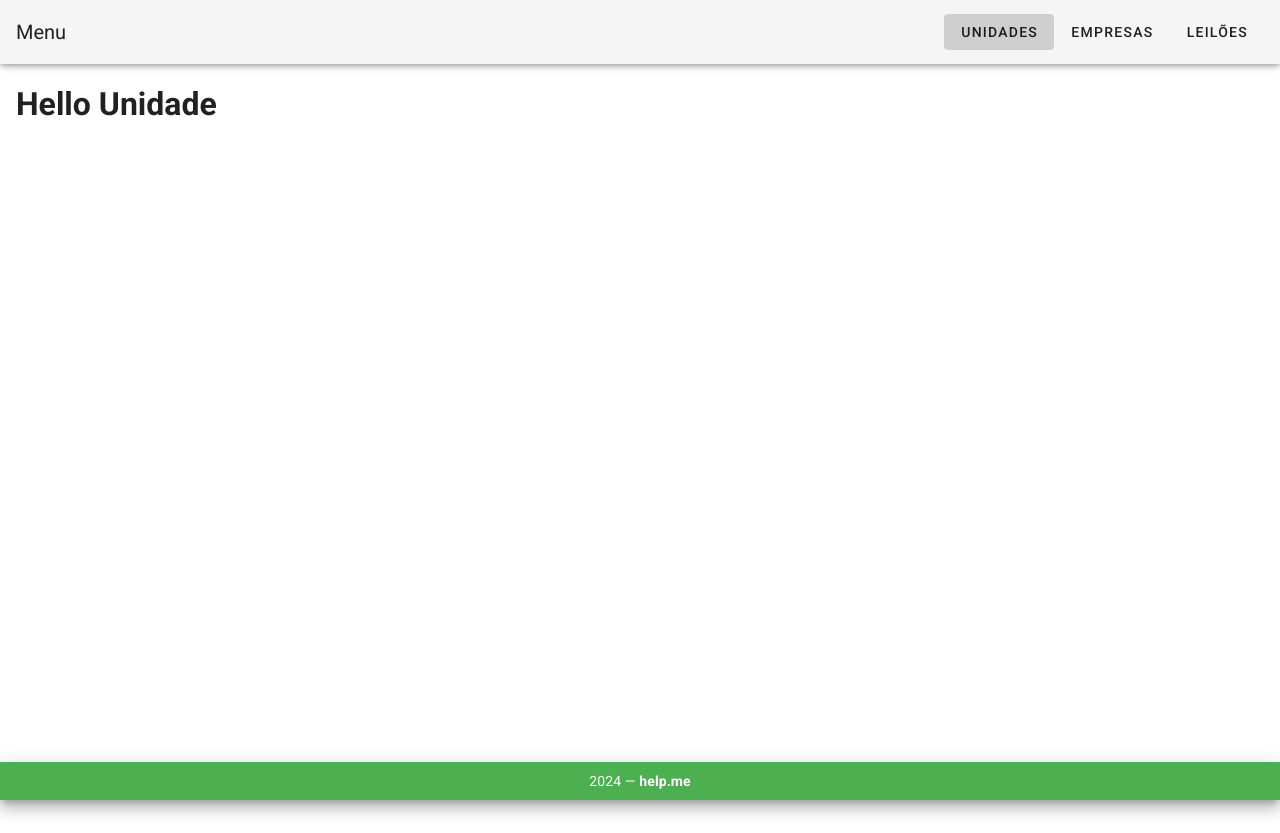
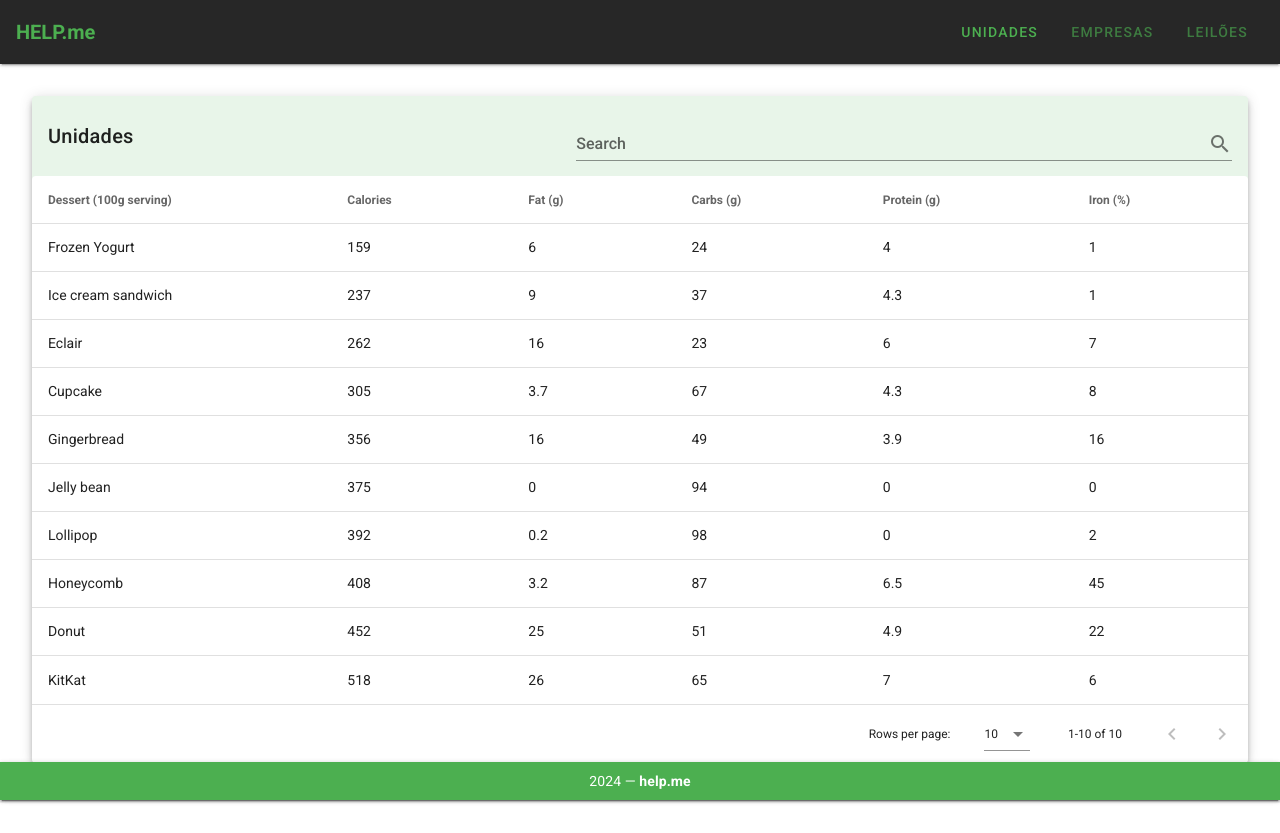
Before and after one commit to GabrielLimaBzr/help.me-web, a Vue app: page /#/unidades in a window 1280 px wide. Before the commit the page ends 800 px from the top, so only its background shows below. Built offline with nearby package versions, Linux system fonts and the light colour scheme.

Commit message:
add v-table

```diff
--- a/src/App.vue
+++ b/src/App.vue
@@ -1,13 +1,7 @@
 <template>
   <v-app>
-    <v-app-bar app>
-      <v-toolbar-title>Menu</v-toolbar-title>
-      <v-spacer></v-spacer>
-      <v-btn text to="/unidades">Unidades</v-btn>
-      <v-btn text to="/empresas">Empresas</v-btn>
-      <v-btn text to="/leiloes">Leilões</v-btn>
-    </v-app-bar>
-    <v-main class="ma-4">
+    <MenuBarComponent/>
+    <v-main class="ma-8">
       <router-view></router-view>
     </v-main>
     <FooterComponent/>
@@ -17,12 +11,14 @@
 <script>
 
 import FooterComponent from '@/components/FooterComponent.vue'
+import MenuBarComponent from '@/components/MenuBarComponent.vue'
 
 export default {
   name: 'App',
 
   components: {
-    FooterComponent
+    FooterComponent,
+    MenuBarComponent
   },
 
   data: () => ({
--- a/src/components/FooterComponent.vue
+++ b/src/components/FooterComponent.vue
@@ -1,6 +1,6 @@
 <template>
-    <v-footer dark padless app inset>
-        <v-card class="flex" flat tile color="green" :elevation="10">
+    <v-footer dark padless app inset :elevation="2">
+        <v-card class="flex" flat tile color="green" :elevation="2">
             <v-card-text class="py-2 white--text text-center">
                 {{ new Date().getFullYear() }} — <strong>help.me</strong>
             </v-card-text>
--- /dev/null
+++ b/src/components/MenuBarComponent.vue
@@ -0,0 +1,9 @@
+<template>
+    <v-app-bar app dark elevation="2">
+      <v-toolbar-title style="color: #4CAF50; font-weight: bold;">HELP.me</v-toolbar-title>
+      <v-spacer></v-spacer>
+      <v-btn plain color="green" to="/unidades">Unidades</v-btn>
+      <v-btn plain color="green" to="/empresas">Empresas</v-btn>
+      <v-btn plain color="green" to="/leiloes">Leilões</v-btn>
+    </v-app-bar>
+</template>
--- a/src/views/unidade/Unidades.vue
+++ b/src/views/unidade/Unidades.vue
@@ -1,18 +1,123 @@
 <template>
-    <h1>Hello Unidade</h1>
+    <v-card color="green lighten-5" :elevation="5">
+        <v-card-title>
+            Unidades
+            <v-spacer></v-spacer>
+            <v-text-field v-model="search" append-icon="mdi-magnify" label="Search" single-line
+                hide-details></v-text-field>
+        </v-card-title>
+        <v-data-table :headers="headers" :items="desserts" :search="search"></v-data-table>
+    </v-card>
 </template>
 
 <script>
 
 
 export default {
-  name: 'UnidadesView',
+    name: 'UnidadesView',
 
-  components: {
-  },
+    components: {
+    },
 
-  data: () => ({
-    //
-  }),
+    data() {
+        return {
+            search: '',
+            headers: [
+                {
+                    text: 'Dessert (100g serving)',
+                    align: 'start',
+                    sortable: false,
+                    value: 'name',
+                },
+                { text: 'Calories', value: 'calories' },
+                { text: 'Fat (g)', value: 'fat' },
+                { text: 'Carbs (g)', value: 'carbs' },
+                { text: 'Protein (g)', value: 'protein' },
+                { text: 'Iron (%)', value: 'iron' },
+            ],
+            desserts: [
+                {
+                    name: 'Frozen Yogurt',
+                    calories: 159,
+                    fat: 6.0,
+                    carbs: 24,
+                    protein: 4.0,
+                    iron: 1,
+                },
+                {
+                    name: 'Ice cream sandwich',
+                    calories: 237,
+                    fat: 9.0,
+                    carbs: 37,
+                    protein: 4.3,
+                    iron: 1,
+                },
+                {
+                    name: 'Eclair',
+                    calories: 262,
+                    fat: 16.0,
+                    carbs: 23,
+                    protein: 6.0,
+                    iron: 7,
+                },
+                {
+                    name: 'Cupcake',
+                    calories: 305,
+                    fat: 3.7,
+                    carbs: 67,
+                    protein: 4.3,
+                    iron: 8,
+                },
+                {
+                    name: 'Gingerbread',
+                    calories: 356,
+                    fat: 16.0,
+                    carbs: 49,
+                    protein: 3.9,
+                    iron: 16,
+                },
+                {
+                    name: 'Jelly bean',
+                    calories: 375,
+                    fat: 0.0,
+                    carbs: 94,
+                    protein: 0.0,
+                    iron: 0,
+                },
+                {
+                    name: 'Lollipop',
+                    calories: 392,
+                    fat: 0.2,
+                    carbs: 98,
+                    protein: 0,
+                    iron: 2,
+                },
+                {
+                    name: 'Honeycomb',
+                    calories: 408,
+                    fat: 3.2,
+                    carbs: 87,
+                    protein: 6.5,
+                    iron: 45,
+                },
+                {
+                    name: 'Donut',
+                    calories: 452,
+                    fat: 25.0,
+                    carbs: 51,
+                    protein: 4.9,
+                    iron: 22,
+                },
+                {
+                    name: 'KitKat',
+                    calories: 518,
+                    fat: 26.0,
+                    carbs: 65,
+                    protein: 7,
+                    iron: 6,
+                },
+            ],
+        }
+    }
 };
 </script>
```
